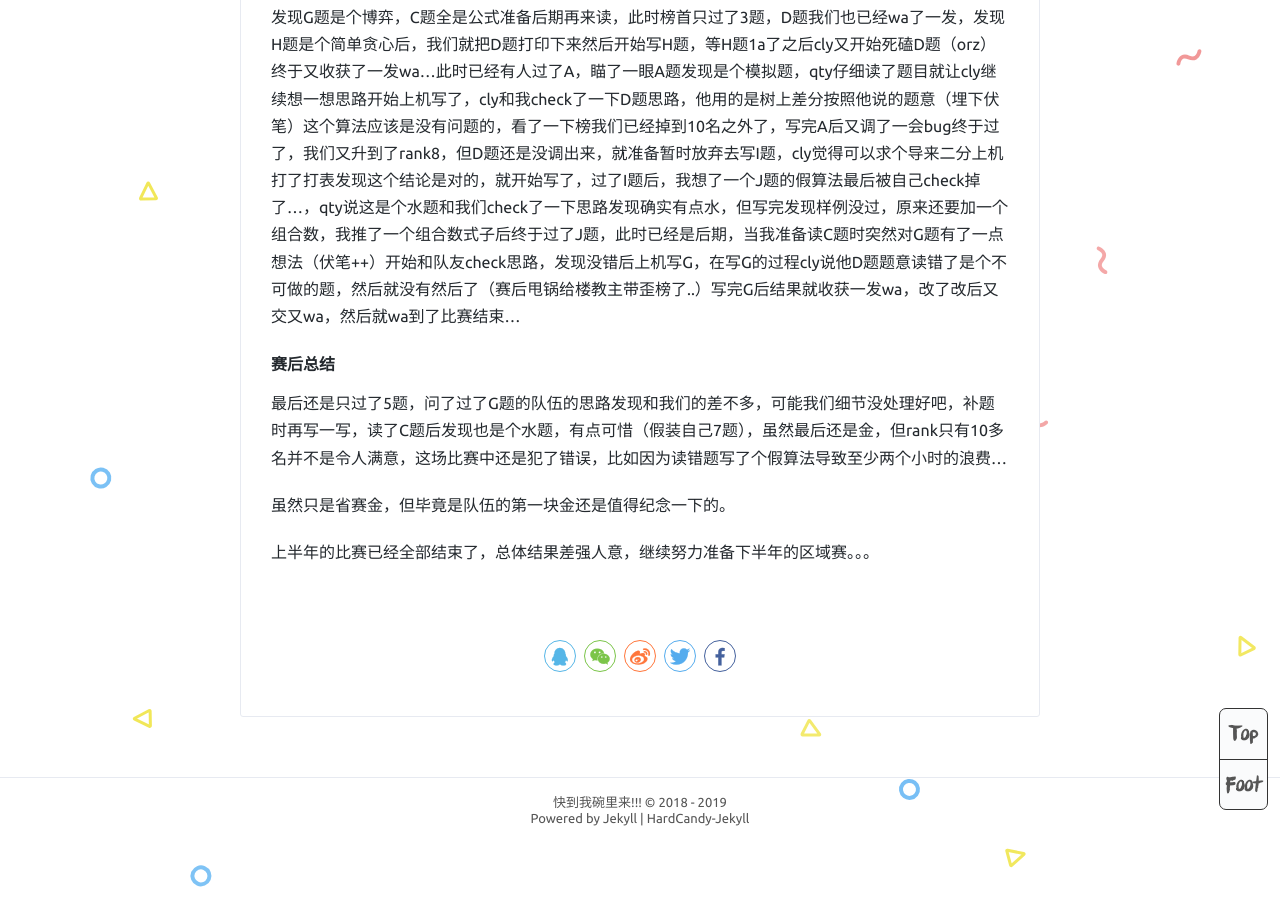
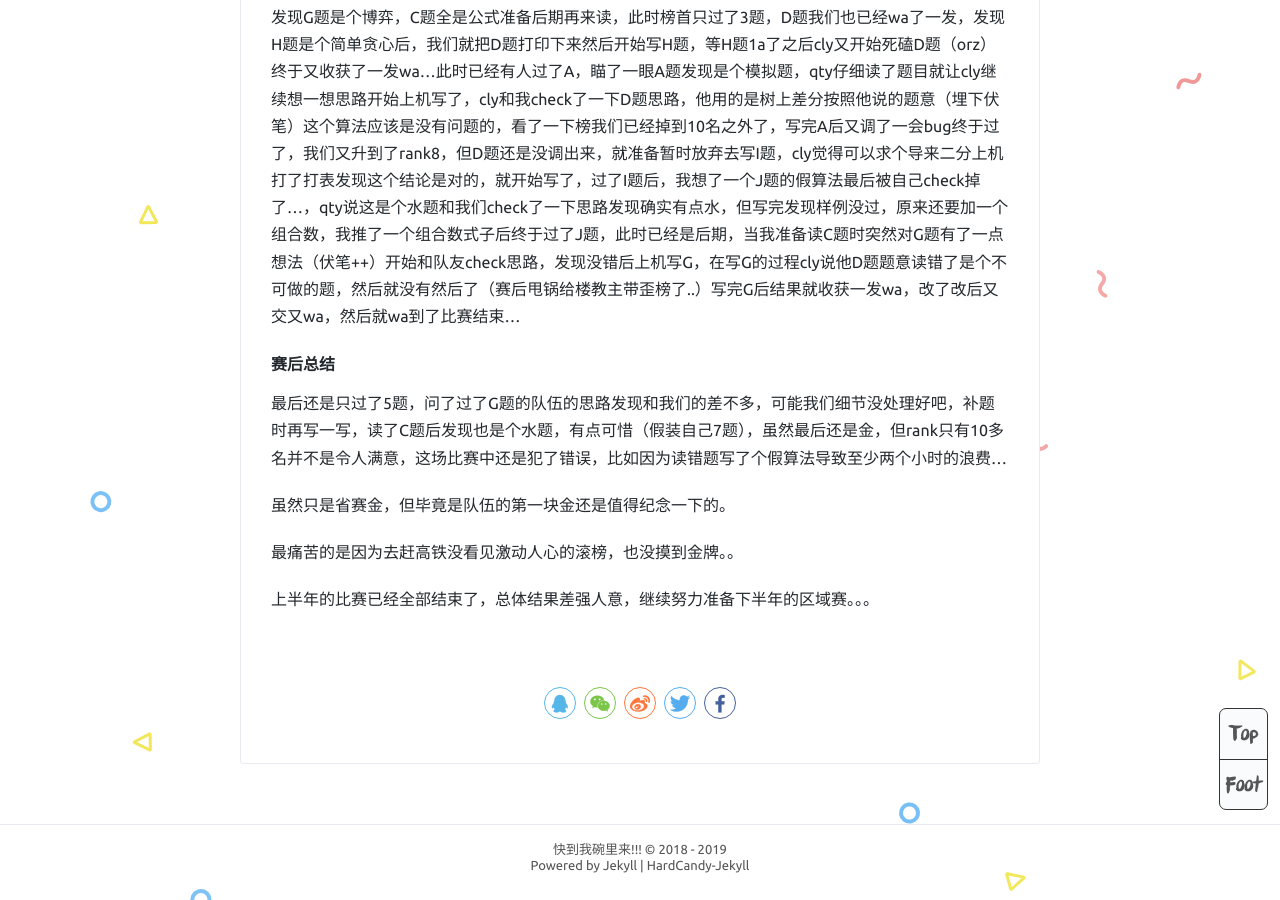
Before and after one commit to Alpacadh/HardCandy-Jekyll-master, a Jekyll site: the page built from _posts/2019-06-10-总结3.md, in a window 1280 px wide and 900 px high, scrolled down 1458 px. Built offline with Jekyll 4.4.1, drawn with Linux system fonts in a browser that asks for light colours; comment, search, counter and statistics services are not loaded.

Commit message:
Update 2019-06-10-总结3.md

```diff
--- a/_posts/2019-06-10-总结3.md
+++ b/_posts/2019-06-10-总结3.md
@@ -36,4 +36,6 @@ cover: '../assets/sc.jpg'
 
 虽然只是省赛金，但毕竟是队伍的第一块金还是值得纪念一下的。
 
+最痛苦的是因为去赶高铁没看见激动人心的滚榜，也没摸到金牌。。
+
 上半年的比赛已经全部结束了，总体结果差强人意，继续努力准备下半年的区域赛。。。
```
